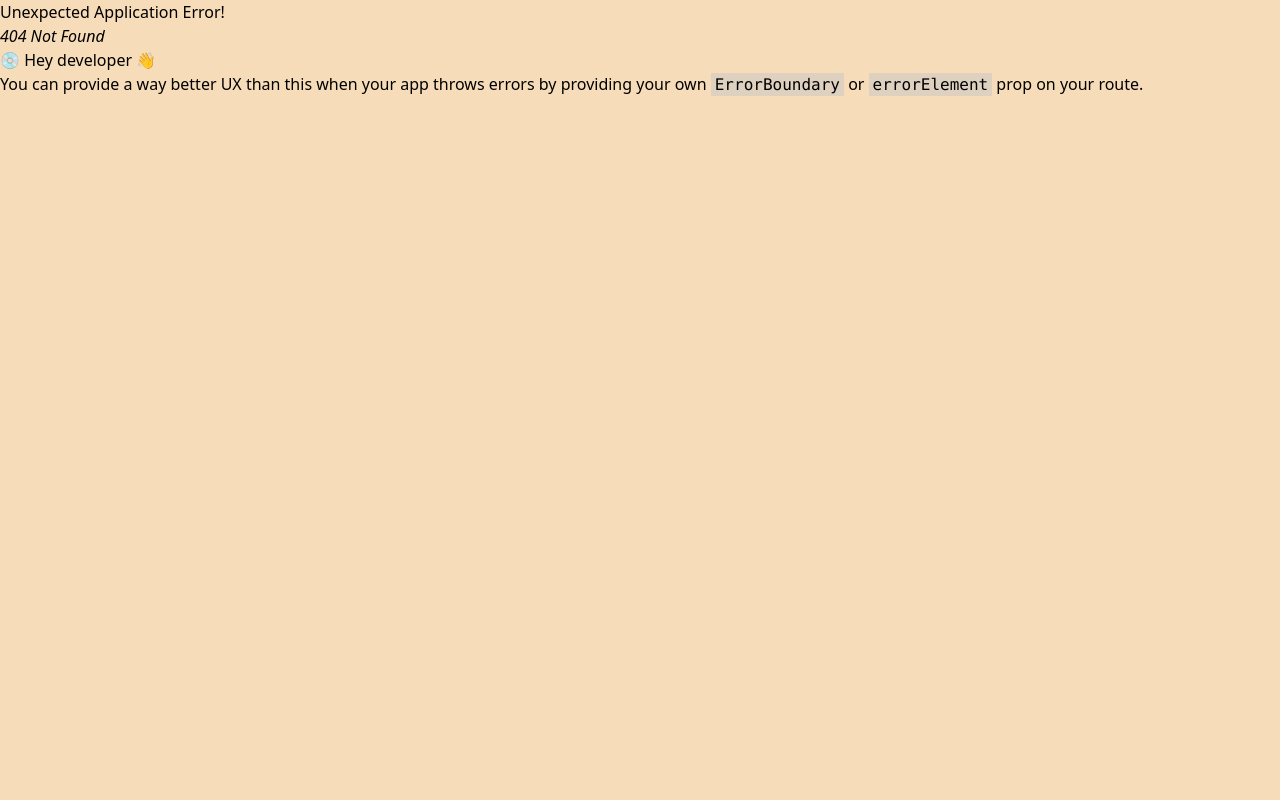
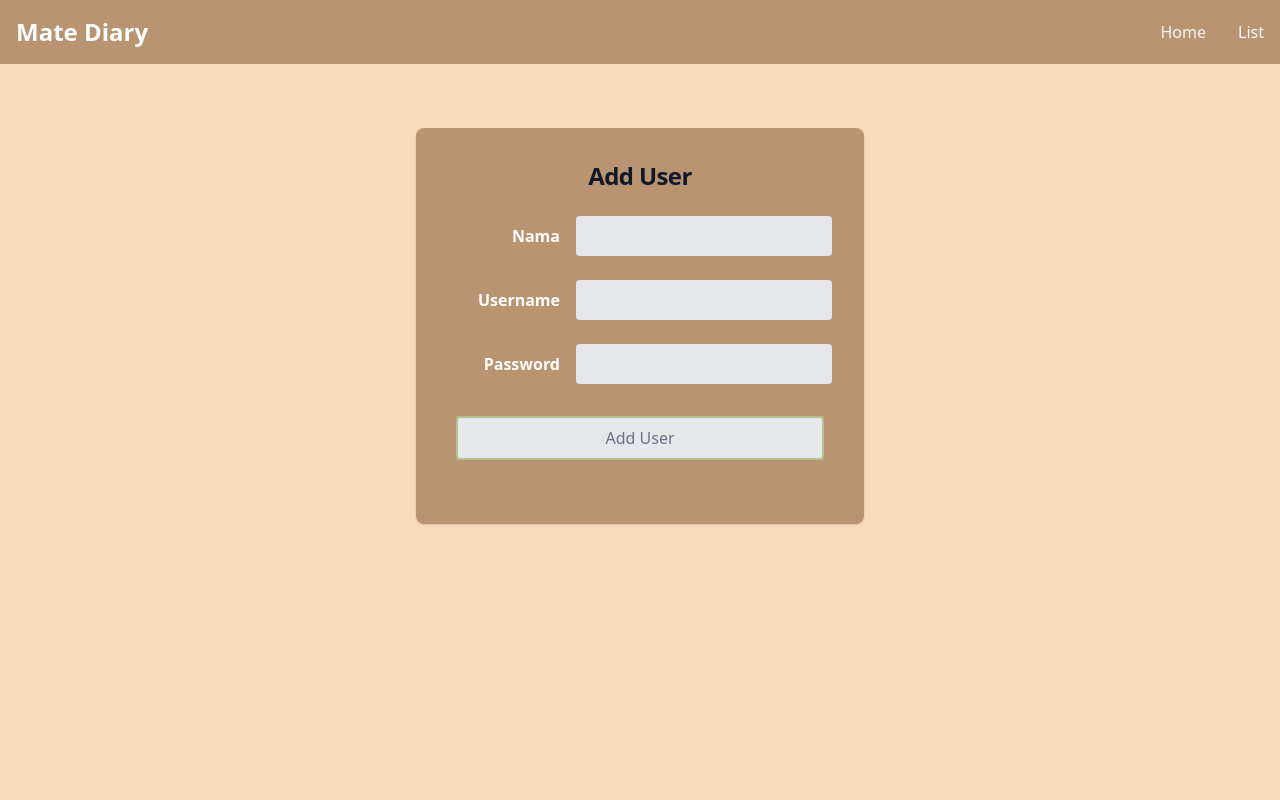
Before and after one commit to timothyjohan/14_Cruixx_Mate-Diary, a React (Vite) app in the folder mate-diary/: page /karyawan/add in a window 1280 px wide. Before the commit this address had no page. Shown: the top 800 px of the page. Built offline with nearby package versions, Linux system fonts and the light colour scheme.

Commit message:
tampilan form  addUser

```diff
--- /dev/null
+++ b/mate-diary/src/pages/AddUser.jsx
@@ -0,0 +1,55 @@
+import React, { useState } from 'react';
+
+export default function AddUser() {
+  const [name, setName] = useState('');
+  const [username, setUsername] = useState('');
+  const [password, setPassword] = useState('');
+  const [role, setRole] = useState('');
+
+  const handleSubmit = (e) => {
+    e.preventDefault();
+    // Handle form submission
+  };
+
+  return (
+    <section className="min-h-screen">
+      <div className="flex flex-col items-center justify-center px-6 py-8 mx-auto md:h lg:py-0">
+          <div className="w-full bg-[#B99470] rounded-lg shadow dark:border md:mt-0 sm:max-w-md xl:p-0 dark:bg-gray-800 dark:border-gray-700">
+              <div className="p-6 space-y-4 md:space-y-6 sm:p-8 text-center">
+                  <h1 className="text-xl font-bold leading-tight text-[#F7DCB9] tracking-tight text-gray-900 md:text-2xl dark:text-white">
+                      Add User
+                  </h1>
+                  <form onSubmit={handleSubmit} className="w-full max-w-sm">
+          <div className="md:flex md:items-center mb-6">
+            <div className="md:w-1/3">
+              <label htmlFor="name" className="block text-white font-bold md:text-right mb-1 md:mb-0 pr-4">Nama</label>
+            </div>
+            <div className="md:w-2/3">
+              <input type="text" className="bg-gray-200 appearance-none border-2 border-gray-200 rounded w-full py-2 px-4 text-gray-700 leading-tight focus:outline-none focus:bg-white focus:border-[#B5C18E]" id="name" name="name" onChange={e => setName(e.target.value)} />
+            </div>
+            </div>
+            <div className="md:flex md:items-center mb-6">
+            <div className="md:w-1/3">
+              <label htmlFor="username" className="block text-white font-bold md:text-right mb-1 md:mb-0 pr-4">Username</label>
+            </div>
+            <div className="md:w-2/3">
+              <input type="text" className="bg-gray-200 appearance-none border-2 border-gray-200 rounded w-full py-2 px-4 text-gray-700 leading-tight focus:outline-none focus:bg-white focus:border-[#B5C18E]" id="username" name="username" onChange={e => setName(e.target.value)} />
+            </div>
+            </div>
+            <div className="md:flex md:items-center mb-6">
+            <div className="md:w-1/3">
+            <label htmlFor="password" className="block text-white font-bold md:text-right mb-1 md:mb-0 pr-4">Password</label>            </div>
+            <div className="md:w-2/3">
+            <input type="password" className="bg-gray-200 appearance-none border-2 border-gray-200 rounded w-full py-2 px-4 text-gray-700 leading-tight focus:outline-none focus:bg-white focus:border-[#B5C18E]" id="password" name="password" onChange={e => setPassword(e.target.value)} />
+            </div>
+            </div>
+            <div className="md:flex md:items-center mb-6">
+              <button type="submit" name="add" className="bg-gray-200 appearance-none border-2 border-[#B5C18E] rounded w-full py-2 px-4 text-gray-500 m-2 hover:bg-[#B5C18E] hover:text-white">Add User</button>
+            </div>
+          </form>
+              </div>
+          </div>
+      </div>
+      </section>
+  );
+}
--- a/mate-diary/src/pages/Home.jsx
+++ b/mate-diary/src/pages/Home.jsx
@@ -6,7 +6,6 @@ export default function Home(){
     return(
         <>
             <Navbar />
-            <h1 className="">hello home</h1>
             <div className="min-h-screen">
                 <Outlet />
 
```
Also changed, not shown: mate-diary/src/main.jsx (+13 -2 lines).
